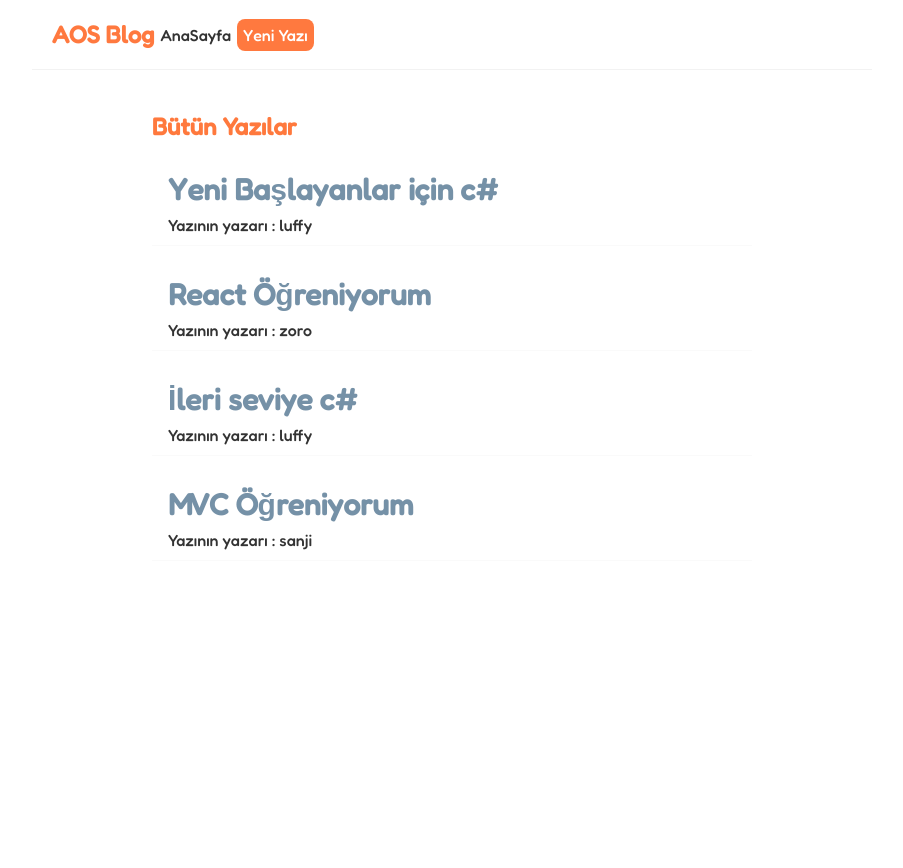
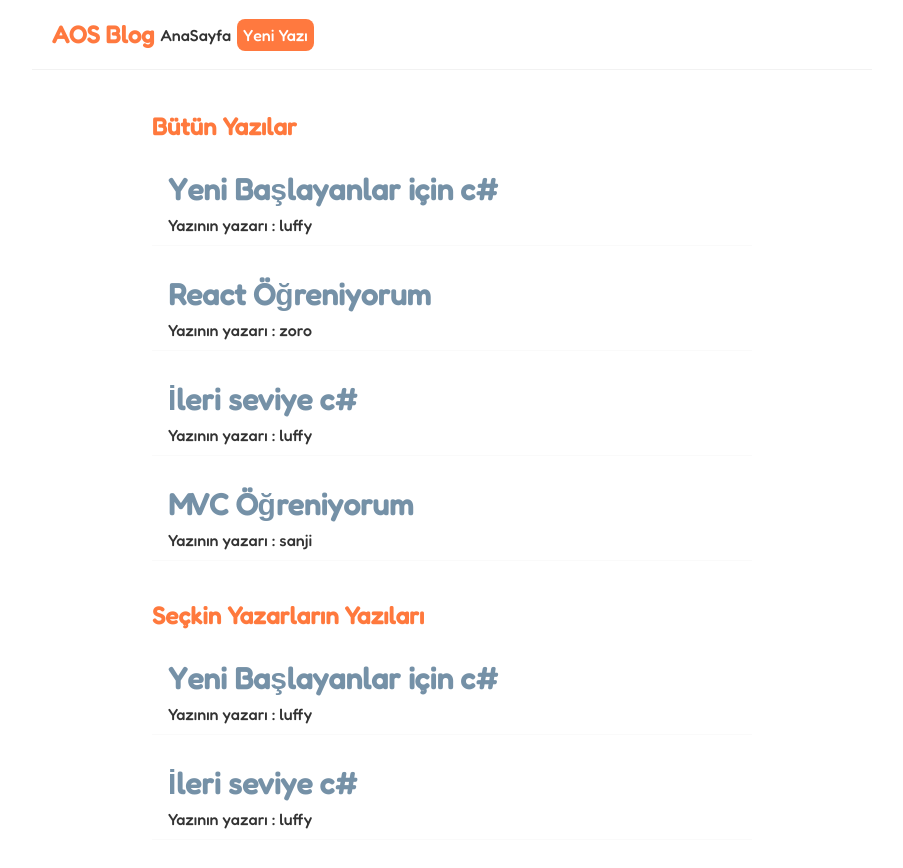
Before and after one commit to eerzik/https---github.com-eerzik-temel-react-app, a React (Create React App) app: page / in a window 1280 px wide. Shown: the top 868 px of the page, without its empty margins (188-1091 px from the left). Before the commit the page ends 800 px from the top, so only its background shows below. Built offline with nearby package versions, Linux system fonts and the light colour scheme.

Commit message:
Bir Componenti birden fazla yerde kullanma

```diff
--- a/src/BlogList.js
+++ b/src/BlogList.js
@@ -1,14 +1,14 @@
 import React from 'react';
 import { useState } from 'react';
 
-export default function BlogList(props) {
-    const blogs=props.bloglar;
-    const baslik=props.baslik;
+export default function BlogList({bloglar,baslik}) {
+    // const blogs=props.bloglar;
+    // const baslik=props.baslik;
 
     return (
         <div className='blog-list'>
             <h2 style={{color:'#ff793d'}} >{baslik}</h2>
-          {blogs.map((blog) => (
+          {bloglar.map((blog) => (
                 <div className="blog-preview" key={blog.id}>
                     <h2>{blog.ad}</h2>
                     <p>Yazının yazarı : {blog.yazar}</p>
--- a/src/Home.js
+++ b/src/Home.js
@@ -67,6 +67,8 @@ const Home = () => {
 
             <div className="home">
                 <BlogList bloglar={blogs} baslik="Bütün Yazılar" />
+                <br></br>
+                <BlogList bloglar={blogs.filter((blog)=>blog.yazar=='luffy')} baslik="Seçkin Yazarların Yazıları"/>
             </div>
 
 
```
